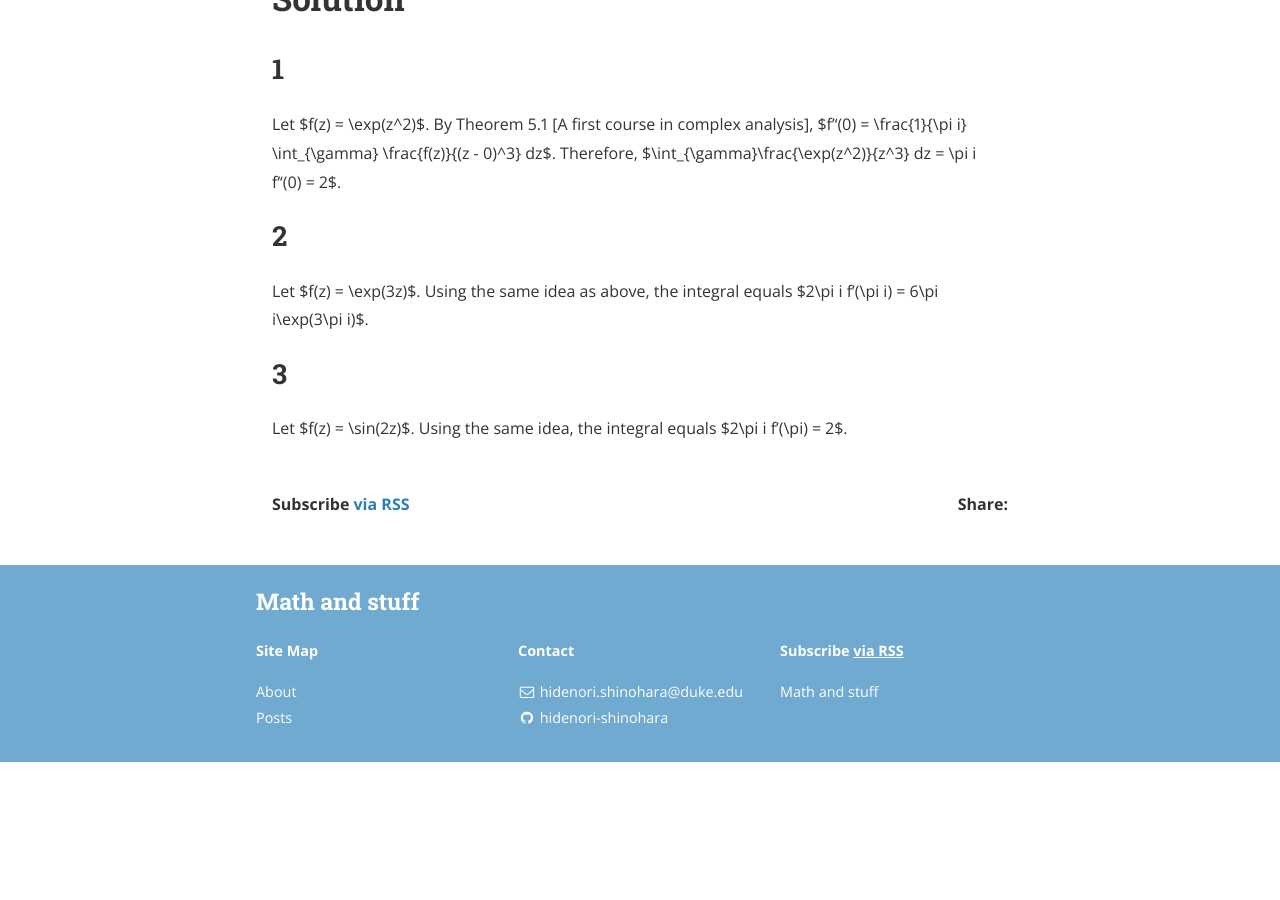
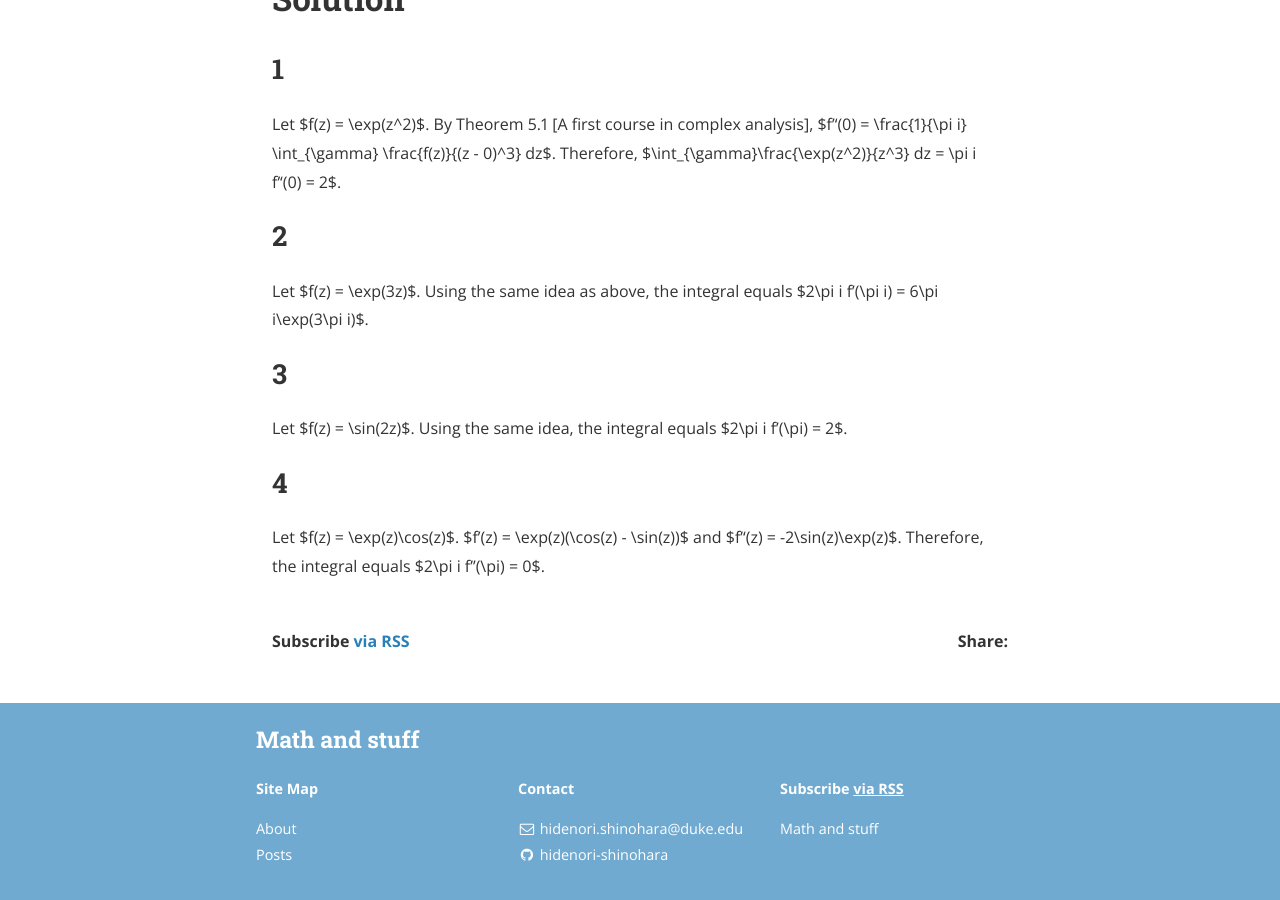
Before and after one commit to hidenori-shinohara/hidenori-shinohara.github.io, a Jekyll site: the page built from _posts/a_first_course_in_complex_analysis/chapter5/2019-12-03-cauchy-theorem-application.md, in a window 1280 px wide and 900 px high, scrolled down 650 px. Built offline with Jekyll 4.4.1, drawn with Linux system fonts in a browser that asks for light colours; nearby versions of some CDN libraries; before the commit the page ends 1412 px from its top, so only the background shows below that.

Commit message:
Finish 5.1.4 [complex analysis]

```diff
--- a/_posts/a_first_course_in_complex_analysis/chapter5/2019-12-03-cauchy-theorem-application.md
+++ b/_posts/a_first_course_in_complex_analysis/chapter5/2019-12-03-cauchy-theorem-application.md
@@ -26,3 +26,8 @@ Using the same idea as above, the integral equals $2\pi i f'(\pi i) = 6\pi i\exp
 ## 3
 Let $f(z) = \sin(2z)$.
 Using the same idea, the integral equals $2\pi i f'(\pi) = 2$.
+
+## 4
+Let $f(z) = \exp(z)\cos(z)$.
+$f'(z) = \exp(z)(\cos(z) - \sin(z))$ and $f''(z) = -2\sin(z)\exp(z)$.
+Therefore, the integral equals $2\pi i f''(\pi) = 0$.
```
